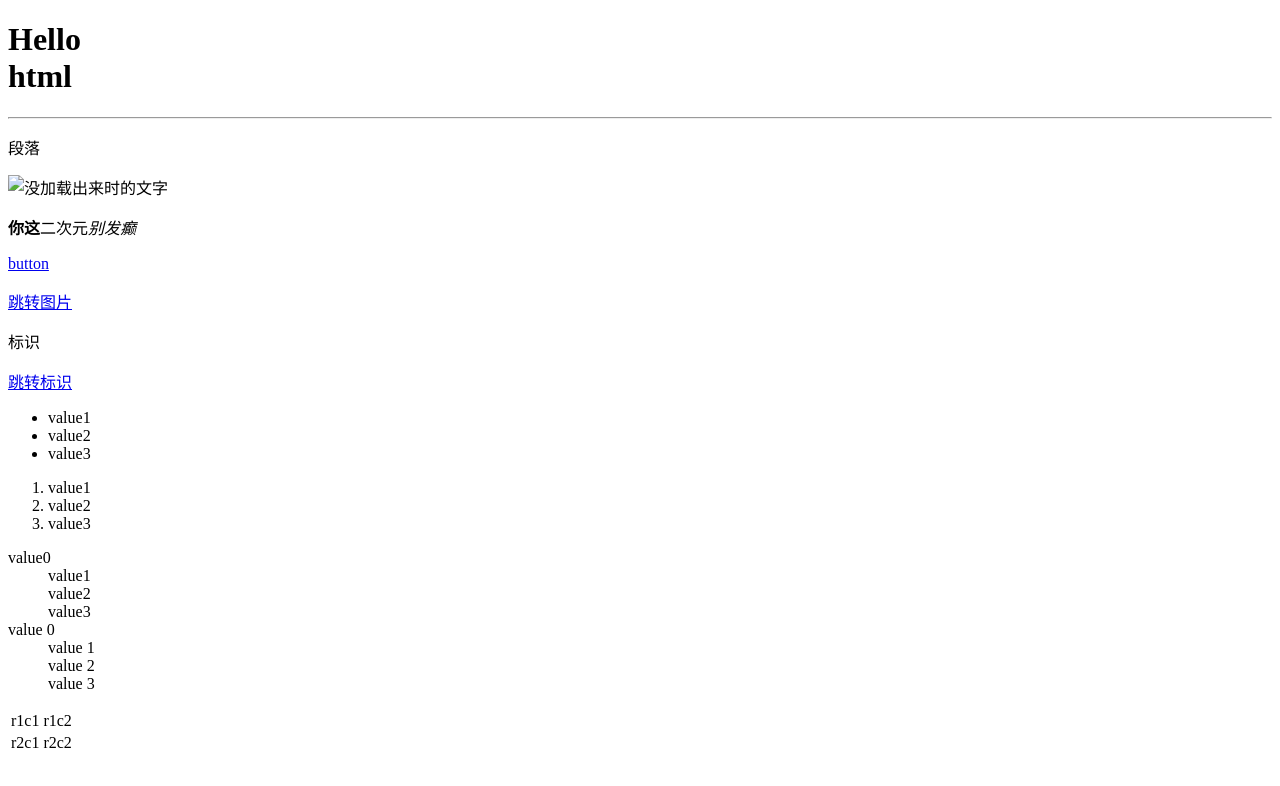
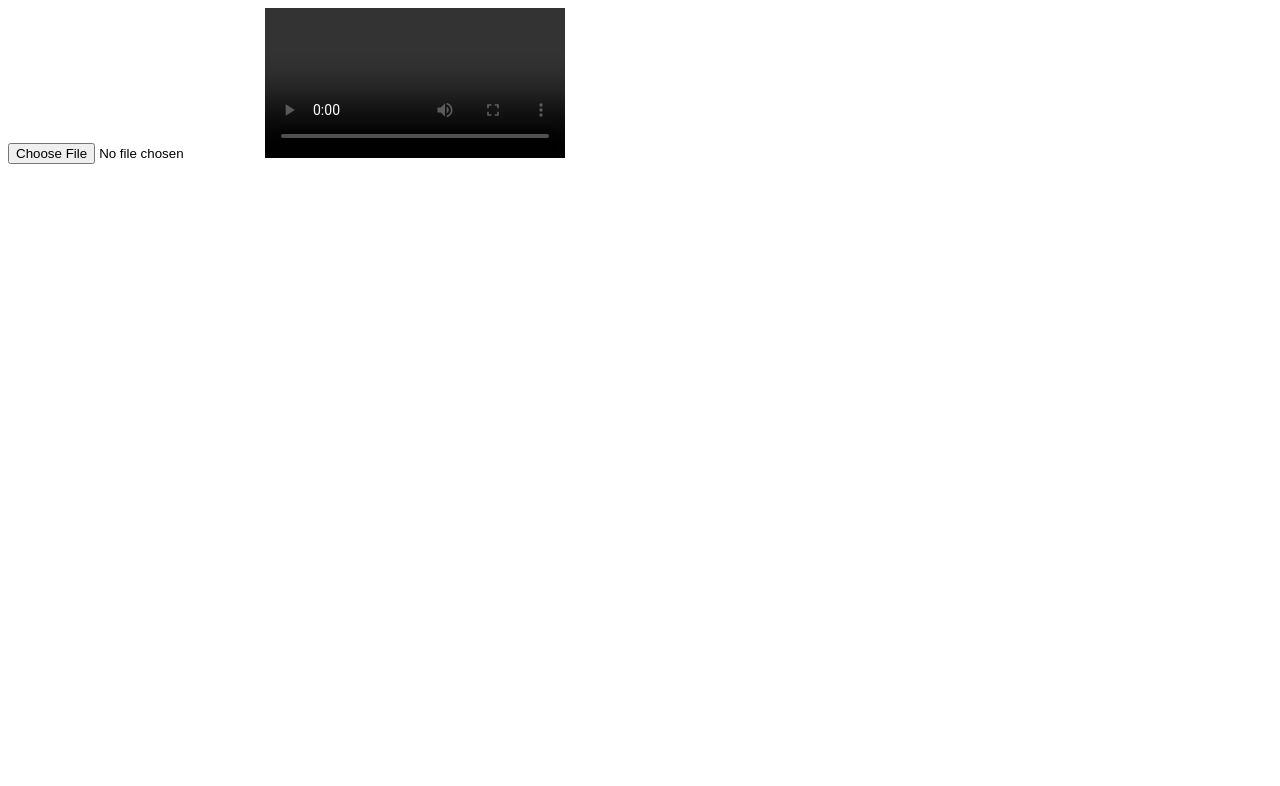
Before and after one commit to Calccx/VideoPlayer, a plain HTML site: page 视频播放器.html in a window 1280 px wide. Drawn offline with Linux system fonts and the light colour scheme.

Commit message:
完成视频的选择、播放功能

```diff
--- a/视频播放器.html
+++ b/视频播放器.html
@@ -1,61 +1,14 @@
-<!DOCTYPE html>
 <html>
-    <head>
-        <meta charset="utf-8">
-        <title>Calccx的视频播放器</title>
-    </head>
-    <body>
-        <!--标题，换行-->
-        <h1>Hello <br>html</h1>
-        <!-- 横线 -->
-        <hr>
-        <!-- 段落 -->
-        <p>段落</p>
-        <!-- 图片 -->
-        <p><img id="1" src="./res/Elaina.jpg" alt="没加载出来时的文字" title="鼠标悬置提示" height="80px" width="100"></p>
-        <!-- 字体标识:
-            strong:粗体
-            em：斜体
-         -->
-        <p><strong>你这</strong>二次元<em>别发癫</em></p>
-        <!-- 跳转 -->
-        <p><a href="跳转测试.html">button</a></p>
-        <p><a href="#1">跳转图片</a></p>
-        <p><a name="t">标识</a></p>
-        <p><a href="#t">跳转标识</a></p>
-        <!--无序列表-->
-        <ul>
-            <li>value1</li>
-            <li>value2</li>
-            <li>value3</li>
-        </ul>
-        <!-- 有序列表 -->
-        <ol>
-            <li>value1</li>
-            <li>value2</li>
-            <li>value3</li>
-        </ol>
-        <!-- 定义列表 -->
-        <dl>
-            <dt>value0</dt>
-            <dd>value1</dd>
-            <dd>value2</dd>
-            <dd>value3</dd>
-            <dt>value  0</dt>
-            <dd>value  1</dd>
-            <dd>value  2</dd>
-            <dd>value  3</dd>
-        </dl>
-        <!-- 表格 -->
-        <table>
-            <tr>
-                <td>r1c1</td>
-                <td>r1c2</td>
-            </tr>
-            <tr>
-                <td>r2c1</td>
-                <td>r2c2</td>
-            </tr>
-        </table>
-    </body>
+<body>
+<input type="file" id="file" onchange="onInputFileChange()">
+<video id="video" controls autoplay loop>Your browser can't support HTML5 Audio</video>
+<script>
+function onInputFileChange() {
+   var file = document.getElementById('file').files[0];
+   var url = URL.createObjectURL(file);
+   console.log(url);
+   document.getElementById("video").src = url;
+}
+</script>
+</body>
 </html>
```
